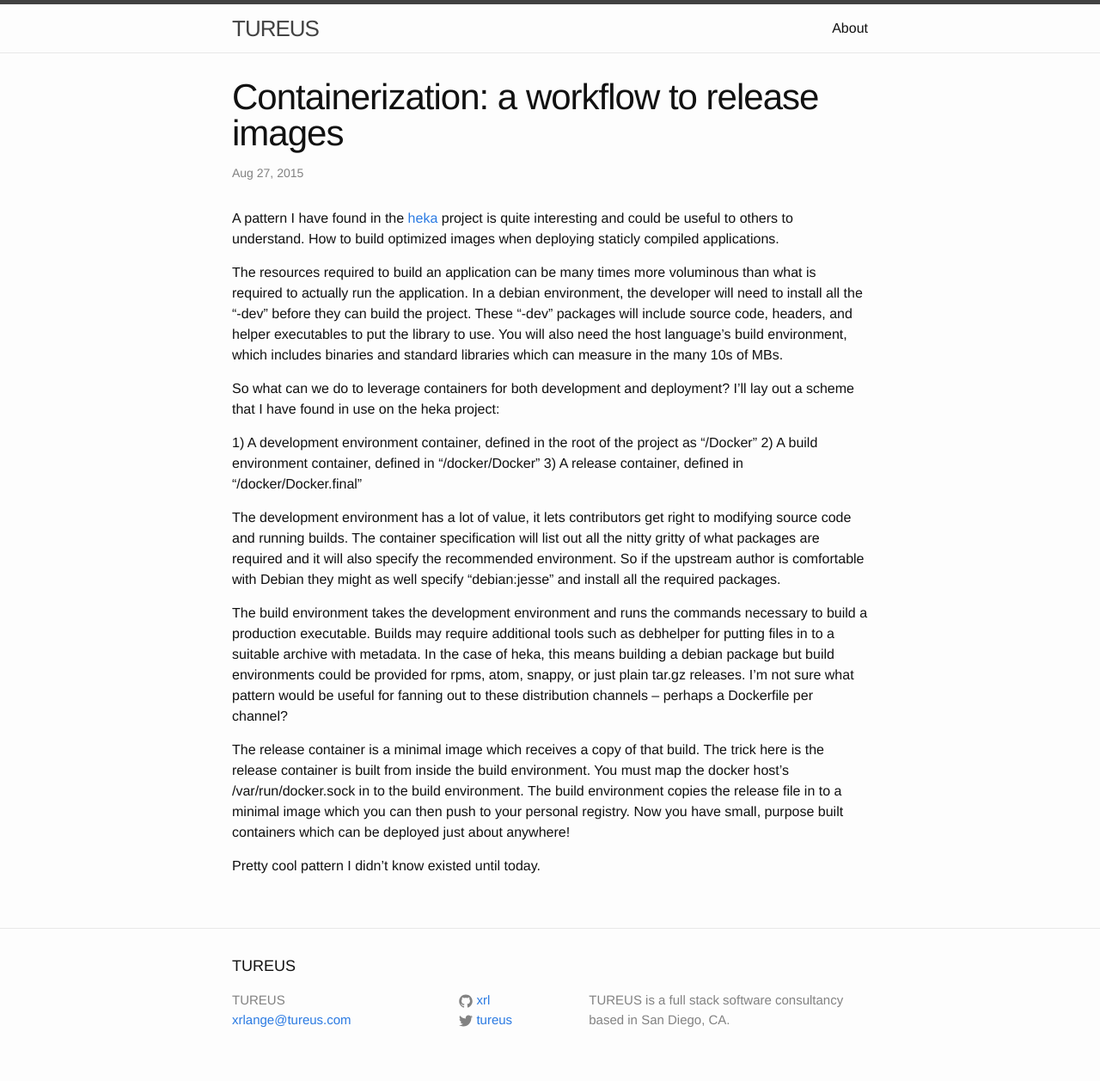
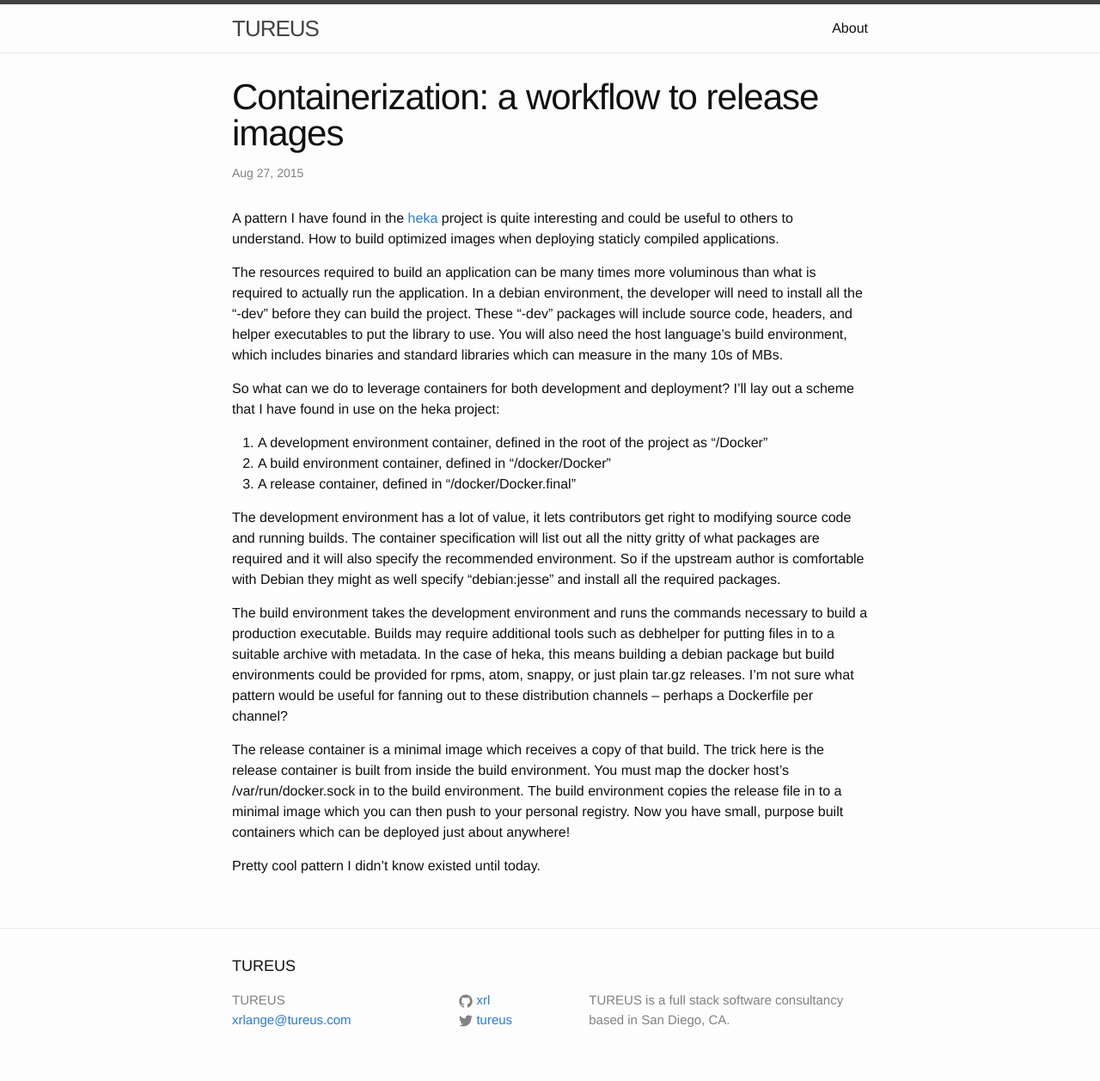
Before and after one commit to tureus/tureus.github.io, a Jekyll site: the page built from _posts/2015-08-27-container-release-workflow.md, in a window 1280 px wide. Shown: the whole page at 86% size. Built offline with Jekyll 4.4.1, drawn with Linux system fonts in a browser that asks for light colours.

Commit message:
Update 2015-08-27-container-release-workflow.md
numbers list was formatted incorrectly

```diff
--- a/_posts/2015-08-27-container-release-workflow.md
+++ b/_posts/2015-08-27-container-release-workflow.md
@@ -11,9 +11,9 @@ The resources required to build an application can be many times more voluminous
 
 So what can we do to leverage containers for both development and deployment? I'll lay out a scheme that I have found in use on the heka project:
 
-  1) A development environment container, defined in the root of the project as "/Docker"
-  2) A build environment container, defined in "/docker/Docker"
-  3) A release container, defined in "/docker/Docker.final"
+  1. A development environment container, defined in the root of the project as "/Docker"
+  2. A build environment container, defined in "/docker/Docker"
+  3. A release container, defined in "/docker/Docker.final"
 
 The development environment has a lot of value, it lets contributors get right to modifying source code and running builds. The container specification will list out all the nitty gritty of what packages are required and it will also specify the recommended environment. So if the upstream author is comfortable with Debian they might as well specify "debian:jesse" and install all the required packages.
 
```
